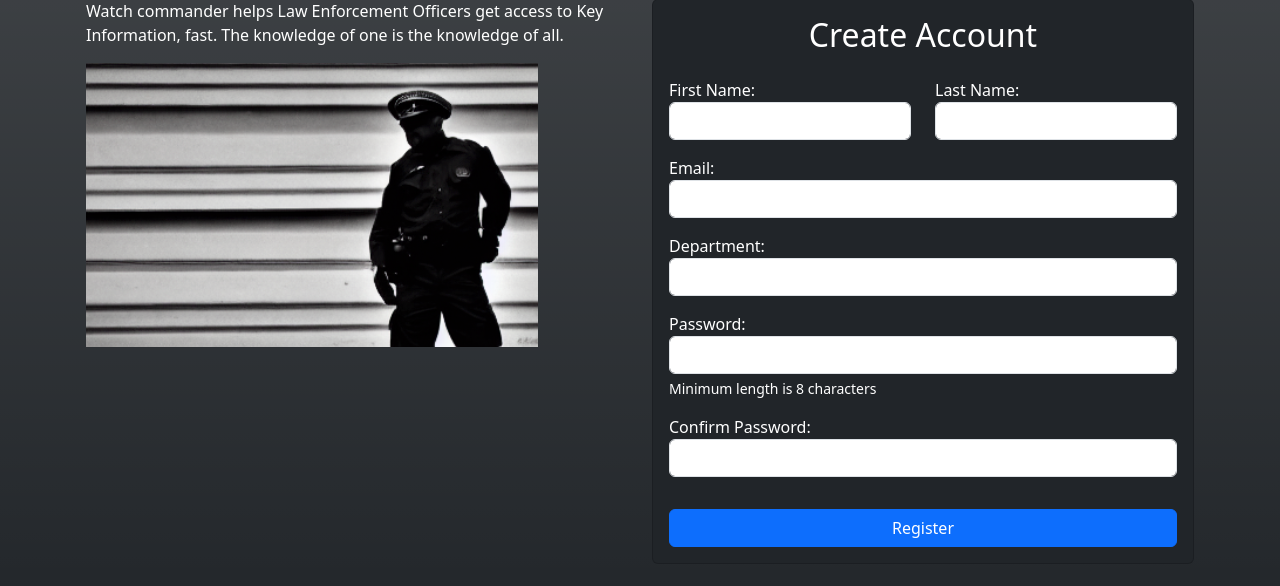
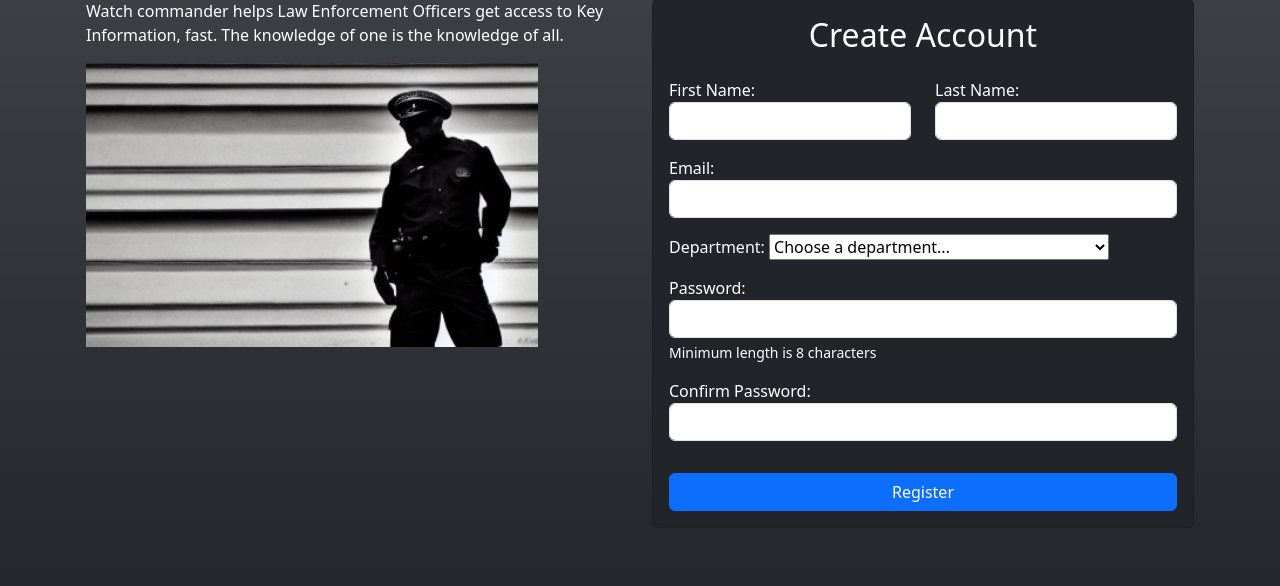
Before and after one commit to kd1882/watch-commander, a Flask app: page / in a window 1280 px wide. Shown: the part 147-733 px from the top of the page. Run offline with Flask 3, Linux system fonts and the light colour scheme.

Commit message:
feat: :construction: pluggin and chuggin along
Working on getting everything wrapped up, basic changes, tomorrow is the big push

```diff
--- a/flask_app/controllers/template_controller.py
+++ b/flask_app/controllers/template_controller.py
@@ -2,13 +2,15 @@ from flask_app import app
 from flask_bcrypt import Bcrypt
 from flask import render_template, redirect, request, session, flash
 from flask_app.models.user_model import User
+from flask_app.static.utils.format_helpers import *
 
 bcrypt = Bcrypt(app)
 
 # landing page
 @app.route('/')
 def index():
-    return render_template('login.html')
+    ma_depts = ma_dept_tuple
+    return render_template('login.html', ma_depts = ma_depts)
 
 # Dashboard landing page
 @app.route('/dashboard')
--- a/flask_app/models/user_model.py
+++ b/flask_app/models/user_model.py
@@ -79,6 +79,9 @@ class User:
         if not EMAIL_REGEX.match(user['email']):
             flash("Invalid email address!")
             is_valid = False
+        if len(user['department']) < 2:
+            flash("You must select a Department/Affiliation.")
+            is_valid = False
         if user['email'] in email_list:
             flash("That email is already in use.")
             is_valid = False
--- /dev/null
+++ b/flask_app/static/utils/format_helpers.py
@@ -0,0 +1,286 @@
+
+
+ma_dept_tuple = (
+    "Abington Police Department",
+    "Acton Police Department",
+    "Acushnet Police Department",
+    "Alford Police Department",
+    "Andover Police Department",
+    "Amesbury Police Department",
+    "Amherst Police Department",
+    "Arlington Police Department",
+    "Ashburnham Police Department",
+    "Ashby Police Department",
+    "Ashfield Police Department",
+    "Ashland Police Department",
+    "Aquinnah Police Department",
+    "Athol Police Department",
+    "Auburn Police Department",
+    "Avon Police Department",
+    "Ayer Police Department",
+    "Barre Police Department",
+    "Becket Police Department",
+    "Belchertown Police Department",
+    "Bellingham Police Department",
+    "Belmont Police Department",
+    "Bernardston Police Department",
+    "Beverly Police Department",
+    "Billerica Police Department",
+    "Bolton Police Department",
+    "Boxborough Police Department",
+    "Boxford Police Department",
+    "Boylston Police Department",
+    "Brewster Police Department",
+    "Bridgewater Police Department",
+    "Brimfield Police Department",
+    "Brookfield Police Department",
+    "Brookline Police Department",
+    "Buckland Police Department",
+    "Burlington Police Department",
+    "Canton Police Department",
+    "Carlisle Police Department",
+    "Carver Police Department",
+    "Charlemont Police Department",
+    "Charlton Police Department",
+    "Chatham Police Department",
+    "Chelmsford Police Department",
+    "Cheshire Police Department",
+    "Chester Police Department",
+    "Chesterfield Police Department",
+    "Chilmark Police Department",
+    "Clarksburg Police Department",
+    "Clinton Police Department",
+    "Cohasset Police Department",
+    "Colrain Police Department",
+    "Concord Police Department",
+    "Conway Police Department",
+    "Cummington Police Department",
+    "Dalton Police Department",
+    "Danvers Police Department",
+    "Dartmouth Police Department",
+    "Dedham Police Department",
+    "Deerfield Police Department",
+    "Dennis Police Department",
+    "Dighton Police Department",
+    "Douglas Police Department",
+    "Dover Police Department",
+    "Dracut Police Department",
+    "Dudley Police Department",
+    "Dunstable Police Department",
+    "Duxbury Police Department",
+    "East Bridgewater Police Department",
+    "East Brookfield Police Department",
+    "East Longmeadow Police Department",
+    "Eastham Police Department",
+    "Easthampton Police Department",
+    "Easton Police Department",
+    "Edgartown Police Department",
+    "Egremont Police Department",
+    "Erving Police Department",
+    "Essex Police Department",
+    "Fairhaven Police Department",
+    "Foxborough Police Department",
+    "Framingham Police Department",
+    "Freetown Police Department",
+    "Gardner Police Department",
+    "Georgetown Police Department",
+    "Gill Police Department",
+    "Gloucester Police Department",
+    "Goshen Police Department",
+    "Gosnold Police Department",
+    "Grafton Police Department",
+    "Granby Police Department",
+    "Granville Police Department",
+    "Great Barrington Police Department",
+    "Greenfield Police Department",
+    "Groton Police Department",
+    "Hadley Police Department",
+    "Halifax Police Department",
+    "Hamilton Police Department",
+    "Hampden Police Department",
+    "Hancock Police Department",
+    "Hanover Police Department",
+    "Hanson Police Department",
+    "Hardwick Police Department",
+    "Harvard Police Department",
+    "Harwich Police Department",
+    "Hatfield Police Department",
+    "Hawley Police Department",
+    "Heath Police Department",
+    "Hingham Police Department",
+    "Hinsdale Police Department",
+    "Holbrook Police Department",
+    "Holden Police Department",
+    "Holland Police Department",
+    "Holliston Police Department",
+    "Hopedale Police Department",
+    "Hopkinton Police Department",
+    "Hubbardston Police Department",
+    "Hudson Police Department",
+    "Huntington Police Department",
+    "Ipswich Police Department",
+    "Kingston Police Department",
+    "Lancaster Police Department",
+    "Lanesborough Police Department",
+    "Lakeville Police Department",
+    "Leicester Police Department",
+    "Lenox Police Department",
+    "Leominster Police Department",
+    "Leverett Police Department",
+    "Lexington Police Department",
+    "Leyden Police Department",
+    "Lincoln Police Department",
+    "Littleton Police Department",
+    "Longmeadow Police Department",
+    "Ludlow Police Department",
+    "Lunnenburg Police Department",
+    "Lynnfield Police Department",
+    "Manchester-by-the-Sea Police Department",
+    "Mansfield Police Department",
+    "Marion Police Department",
+    "Marblehead Police Department",
+    "Marshfield Police Department",
+    "Maynard Police Department",
+    "Medfield Police Department",
+    "Medway Police Department",
+    "Mendon Police Department",
+    "Middleborough Police Department",
+    "Middlefield Police Department",
+    "Middleton Police Department",
+    "Milford Police Department",
+    "Millis Police Department",
+    "Milleville Police Department",
+    "Milton Police Department",
+    "Monson Police Department",
+    "Montague Police Department",
+    "Monterey Police Department",
+    "Nahant Police Department",
+    "Nantucket Police Department",
+    "Natick Police Department",
+    "Needham Police Department",
+    "New Braintree Police Department",
+    "New Marlborough Police Department",
+    "New Salem Police Department",
+    "Newbury Police Department",
+    "Newburyport Police Department",
+    "Norfolk Police Department",
+    "North Andover Police Department",
+    "North Attleborough Police Department",
+    "North Brookfield Police Department",
+    "North Reading Police Department",
+    "Northborough Police Department",
+    "Northbridge Police Department",
+    "Northfield Police Department",
+    "Norton Police Department",
+    "Norwood Police Department",
+    "Oak Bluffs Police Department",
+    "Oakham Police Department",
+    "Orange Police Department",
+    "Orleans Police Department",
+    "Otis Police Department",
+    "Oxford Police Department",
+    "Palmer Police Department",
+    "Paxton Police Department",
+    "Pepperell Police Department",
+    "Pelham Police Department",
+    "Pembroke Police Department",
+    "Peru Police Department",
+    "Petersham Police Department",
+    "Phillipston Police Department",
+    "Plainfield Police Department",
+    "Plainville Police Department",
+    "Plymouth Police Department",
+    "Plympton Police Department",
+    "Princeton Police Department",
+    "Raynham Police Department",
+    "Randolph Police Department",
+    "Reading Police Department",
+    "Rehoboth Police Department",
+    "Richmond Police Department",
+    "Rochester Police Department",
+    "Rockland Police Department",
+    "Rockport Police Department",
+    "Rowe Police Department",
+    "Rowley Police Department",
+    "Royalston Police Department",
+    "Russell Police Department",
+    "Rutland Police Department",
+    "Salisbury Police Department",
+    "Sandisfield Police Department",
+    "Saugus Police Department",
+    "Savoy Police Department",
+    "Scituate Police Department",
+    "Sharon Police Department",
+    "Sheffield Police Department",
+    "Shelburne Police Department",
+    "Sherborne Police Department",
+    "Shirley Police Department",
+    "Shrewsbury Police Department",
+    "Shutesbury Police Department",
+    "Somerset Police Department",
+    "South Hadley Police Department",
+    "Southborough Police Department",
+    "Southbridge Police Department",
+    "Southampton Police Department",
+    "Southwick Police Department",
+    "Spencer Police Department",
+    "Sterling Police Department",
+    "Stockbridge Police Department",
+    "Stoneham Police Department",
+    "Stoughton Police Department",
+    "Stow Police Department",
+    "Sturbridge Police Department",
+    "Sudbury Police Department",
+    "Sutton Police Department",
+    "Swansea Police Department",
+    "Swampscott Police Department",
+    "Templeton Police Department",
+    "Tisbury Police Department",
+    "Tolland Police Department",
+    "Topsfield Police Department",
+    "Townsend Police Department",
+    "Tynsborough Police Department",
+    "Tyringham Police Department",
+    "Upton Police Department",
+    "Uxbridge Police Department",
+    "Wakefield Police Department",
+    "Wales Police Department",
+    "Walpole Police Department",
+    "Ware Police Department",
+    "Warren Police Department",
+    "Warwick Police Department",
+    "Washington Police Department",
+    "Wayland Police Department",
+    "Webster Police Department",
+    "Wellesley Police Department",
+    "Wendell Police Department",
+    "Wenham Police Department",
+    "West Boylston Police Department",
+    "West Bridgewater Police Department",
+    "West Brookfield Police Department",
+    "West Newbury Police Department",
+    "West Stockbridge Police Department",
+    "West Tisbury Police Department",
+    "Westborough Police Department",
+    "Westhampton Police Department",
+    "Westford Police Department",
+    "Westminster Police Department",
+    "Westport Police Department",
+    "Weston Police Department",
+    "Westwood Police Department",
+    "Whately Police Department",
+    "Whitman Police Department",
+    "Wilbraham Police Department",
+    "Williamsburg Police Department",
+    "Williamstown Police Department",
+    "Wilmington Police Department",
+    "Winchendon Police Department",
+    "Winchester Police Department",
+    "Windsor Police Department",
+    "Winthrop Police Department",
+    "Worthington Police Department",
+    "Wrentham Police Department",
+    "Other MA LE Agency",
+    "Non-MA Police Department",
+    "Not Police Affiliated"
+)
--- a/flask_app/templates/getting_started.html
+++ b/flask_app/templates/getting_started.html
@@ -5,7 +5,7 @@
     <div class="col">
         <h2>Getting Started</h2>
         <p>See below for explanations into each page</p>
-        <a href="/" class="btn btn-primary">Back to Squad Room</a>
+        <a href="/dashboard" class="btn btn-primary">Back to Squad Room</a>
     </div>
 </div>
 <div class="row text-white">
--- a/flask_app/templates/login.html
+++ b/flask_app/templates/login.html
@@ -14,7 +14,8 @@
         <div class="col text-white">
             <div class="row">
                 <div class="col">
-                    <p>Watch commander helps Law Enforcement Officers get access to Key Information, fast. The knowledge of one is the knowledge of all.</p>
+                    <p>Watch commander helps Law Enforcement Officers get access to Key Information, fast. The knowledge
+                        of one is the knowledge of all.</p>
                 </div>
             </div>
             <div class="row">
@@ -50,8 +51,15 @@
                     <div class="row mt-3">
                         <div class="col">
                             <label for="department">Department:</label>
-                            <input type="text" class="form-control" aria-label="Department" name="department">
+                            <select name="department" id="department">
+                                <option value="" selected disabled>Choose a department...</option>
+                                {% for dept in ma_depts %}
+                                <option value="{{ dept }}">{{ dept }}</option>
+                                {% endfor %}
+                            </select>
                         </div>
+
+
                     </div>
                     <div class="row mt-3">
                         <div class="col">
--- a/flask_app/templates/rolecall_notes.html
+++ b/flask_app/templates/rolecall_notes.html
@@ -1,6 +1,12 @@
 {% extends "dashboard_base.html" %}
 {% block title %}Role Call Notes{% endblock %}
 {% block content %}
+<div class="row text-white">
+    <div class="col">
+        <h2>Role Call Notes</h2>
+        <p>Update Role Call notes to pass onto the shift.</p>
+        <a href="/dashboard" class="btn btn-primary">Back to Squad Room</a>
+    </div>
 <div class="accordion" id="accordionExample">
     <div class="accordion-item">
       <h2 class="accordion-header">
```
Also changed, not shown: flask_app/templates/dashboard.html (+21 -32 lines), flask_app/templates/dept_information.html (+25 -12 lines), flask_app/templates/manage_account.html (+37 -42 lines), flask_app/templates/mgl_reference.html (+8 -1 lines), README.md, 4 other files.
